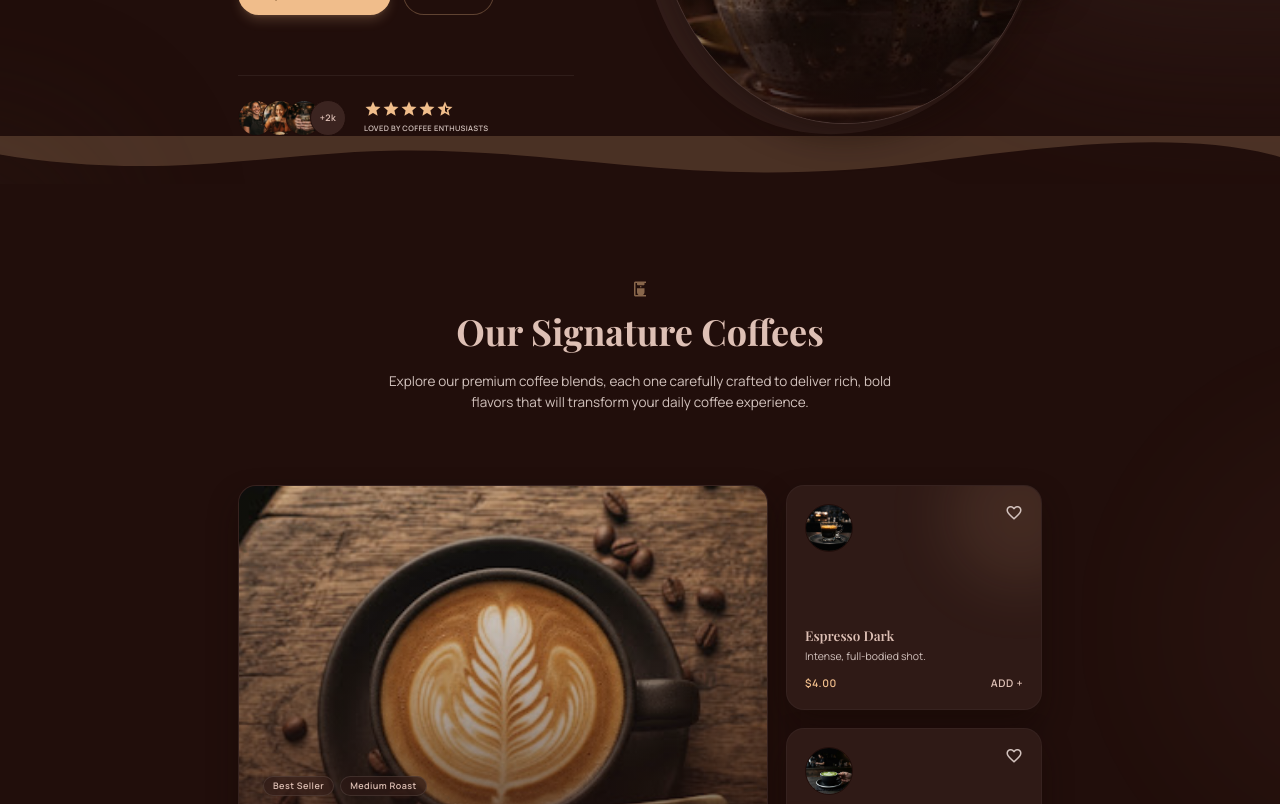
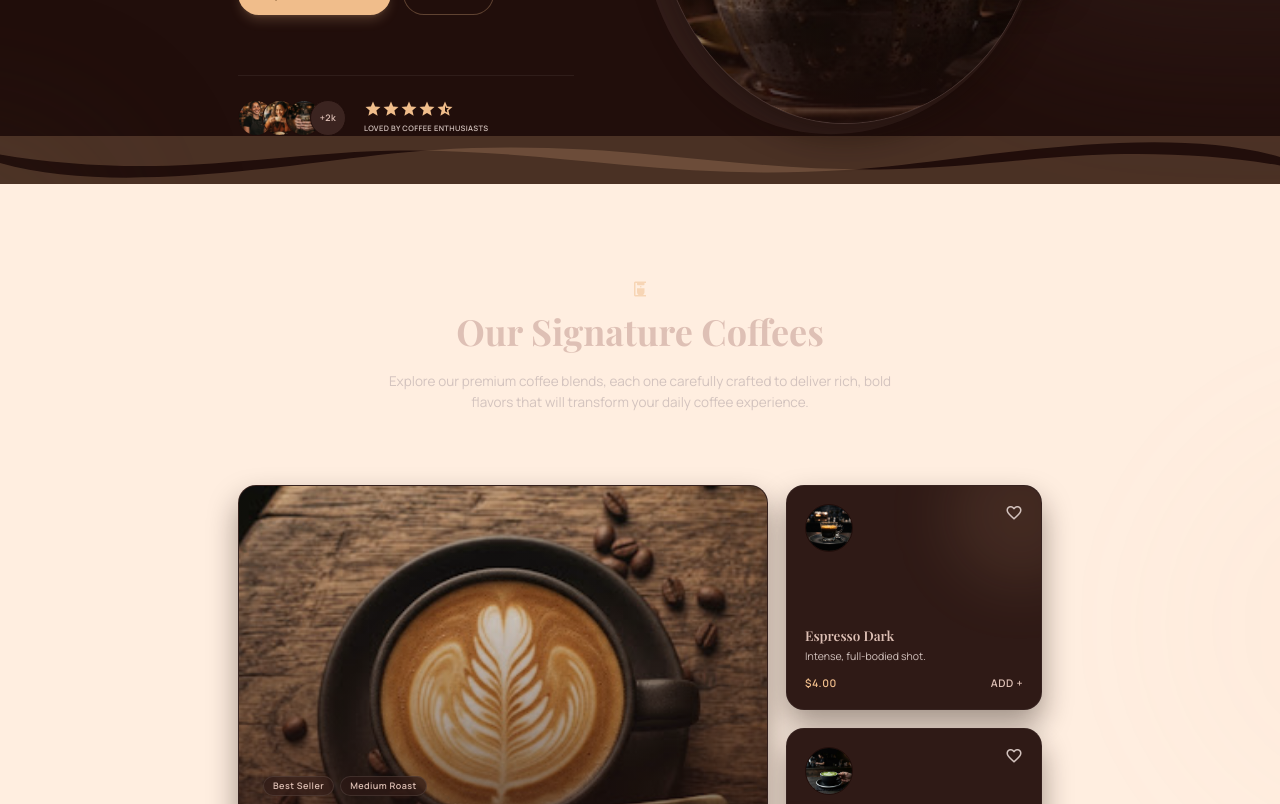
Before and after one commit to Andiewitz/Cafe-Libre, a React (Vite) app: page / in a window 1280 px wide. Shown: the part 440-1244 px from the top of the page. Built offline with nearby package versions, Linux system fonts and the light colour scheme.

Commit message:
feat: position wave divider on SignatureCoffees and set bg to #FFEEE0
- Move squiggly wave divider to sit directly on top of SignatureCoffees section
- Added flipped wave SVG at top of SignatureCoffees with translate-y-full for seamless transition
- Changed SignatureCoffees background to #FFEEE0

```diff
--- a/src/components/sections/Hero.tsx
+++ b/src/components/sections/Hero.tsx
@@ -147,9 +147,9 @@ export function Hero() {
       </div>
 
       {/* Bottom SVG wave divider */}
-      <div className="absolute bottom-0 left-0 w-full overflow-hidden opacity-20 pointer-events-none">
+      <div className="absolute bottom-0 left-0 w-full h-16 overflow-hidden opacity-20 pointer-events-none">
         <svg
-          className="w-full h-16 fill-secondary"
+          className="w-full h-full fill-secondary"
           preserveAspectRatio="none"
           viewBox="0 0 1200 120"
         >
--- a/src/components/sections/SignatureCoffees.tsx
+++ b/src/components/sections/SignatureCoffees.tsx
@@ -17,7 +17,17 @@ export function SignatureCoffees() {
   const smallCards = signatureBlends.slice(1)
 
   return (
-    <section className="py-24 md:py-32 relative" id="signature-blends">
+    <section className="py-24 md:py-32 relative bg-[#FFEEE0]" id="signature-blends">
+      {/* Wave divider from previous section */}
+      <div className="absolute top-0 left-0 w-full h-16 -translate-y-full overflow-hidden opacity-20 pointer-events-none">
+        <svg
+          className="w-full h-full fill-secondary rotate-180"
+          preserveAspectRatio="none"
+          viewBox="0 0 1200 120"
+        >
+          <path d="M0,0V46.29c47.79,22.2,103.59,32.15,158,28,70.36-5.37,136.33-33.31,206.8-37.5C438.64,32.43,512.34,53.67,583,72.05c69.27,18,138.3,24.88,209.4,13.08,36.15-6,69.85-17.84,104.45-29.34C989.49,25,1113-14.29,1200,52.47V0Z" />
+        </svg>
+      </div>
       {/* Background blur circles */}
       <div className="absolute top-1/4 -right-1/4 w-[600px] h-[600px] bg-secondary/10 rounded-full blur-[100px] opacity-30 pointer-events-none"></div>
       <div className="absolute -bottom-1/4 -left-1/4 w-[500px] h-[500px] bg-primary/10 rounded-full blur-[90px] opacity-25 pointer-events-none"></div>
```
